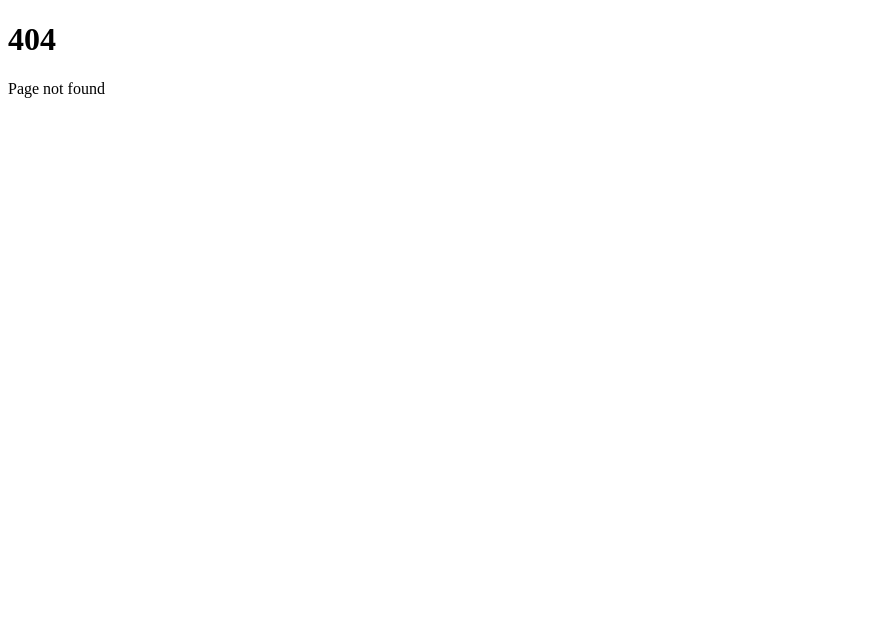
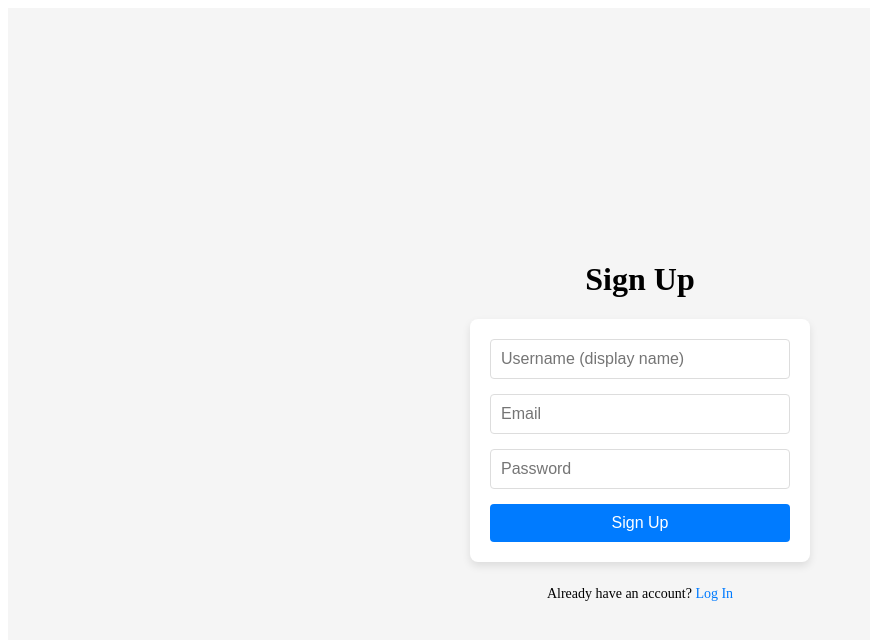
Before and after one commit to mseaman26/intro-to-socket.io, a React (Vite) app in the folder client/: page /signup in a window 1280 px wide. Before the commit this address had no page. Shown: the top 640 px of the page, without its empty margins (0-870 px from the left). Built offline with nearby package versions, Linux system fonts and the light colour scheme.

Commit message:
login and signup pages

```diff
--- /dev/null
+++ b/client/src/components/ProtectedRoute.jsx
@@ -0,0 +1,11 @@
+import { useContext } from 'react';
+import { Navigate } from 'react-router-dom';
+import { AuthContext } from '../utils/authContext'; // Adjust the path if needed
+
+const ProtectedRoute = ({ element }) => {
+  const { user } = useContext(AuthContext);
+
+  return user ? element : <Navigate to="/login" />;
+};
+
+export default ProtectedRoute;
--- a/client/src/pages/Login.jsx
+++ b/client/src/pages/Login.jsx
@@ -1,9 +1,101 @@
+import React, { useState } from 'react';
+import { Link } from 'react-router-dom';
+
 const Login = () => {
+    // State for form fields
+    const [email, setEmail] = useState('');
+    const [password, setPassword] = useState('');
+
+    // Handle form submission
+    const handleSubmit = (e) => {
+        e.preventDefault();
+        // Handle login logic here
+        console.log('Email:', email);
+        console.log('Password:', password);
+    };
+
     return (
-        <div>
+        <div style={styles.container}>
             <h1>Login</h1>
+            <form onSubmit={handleSubmit} style={styles.form}>
+                <input
+                    type="email"
+                    placeholder="Email"
+                    value={email}
+                    onChange={(e) => setEmail(e.target.value)}
+                    style={styles.input}
+                />
+                <input
+                    type="password"
+                    placeholder="Password"
+                    value={password}
+                    onChange={(e) => setPassword(e.target.value)}
+                    style={styles.input}
+                />
+                <button
+                    type="submit"
+                    style={styles.button}
+                    onMouseEnter={e => e.target.style.backgroundColor = styles.buttonHover.backgroundColor}
+                    onMouseLeave={e => e.target.style.backgroundColor = styles.button.backgroundColor}
+                >
+                    Login
+                </button>
+            </form>
+            <div style={styles.linkContainer}>
+                <p>Don't have an account? <Link to="/signup" style={styles.link}>Sign Up</Link></p>
+            </div>
         </div>
     );
 }
 
+// Styles object
+const styles = {
+    container: {
+        display: 'flex',
+        flexDirection: 'column',
+        alignItems: 'center',
+        justifyContent: 'center',
+        height: '100vh',
+        backgroundColor: '#f5f5f5',
+        padding: '20px'
+    },
+    form: {
+        display: 'flex',
+        flexDirection: 'column',
+        width: '300px',
+        backgroundColor: 'white',
+        padding: '20px',
+        borderRadius: '8px',
+        boxShadow: '0 4px 8px rgba(0, 0, 0, 0.1)'
+    },
+    input: {
+        marginBottom: '15px',
+        padding: '10px',
+        fontSize: '16px',
+        borderRadius: '4px',
+        border: '1px solid #ddd'
+    },
+    button: {
+        padding: '10px',
+        fontSize: '16px',
+        color: 'white',
+        backgroundColor: '#007bff',
+        border: 'none',
+        borderRadius: '4px',
+        cursor: 'pointer'
+    },
+    buttonHover: {
+        backgroundColor: '#0056b3'
+    },
+    linkContainer: {
+        marginTop: '10px',
+        textAlign: 'center',
+        fontSize: '14px'
+    },
+    link: {
+        color: '#007bff',
+        textDecoration: 'none'
+    }
+};
+
 export default Login;
--- a/client/src/pages/Signup.jsx
+++ b/client/src/pages/Signup.jsx
@@ -1,9 +1,109 @@
+import React, { useState } from 'react';
+import { Link } from 'react-router-dom';
+
 const Signup = () => {
+    // State for form fields
+    const [username, setUsername] = useState('');
+    const [email, setEmail] = useState('');
+    const [password, setPassword] = useState('');
+
+    // Handle form submission
+    const handleSubmit = (e) => {
+        e.preventDefault();
+        // Handle signup logic here
+        console.log('Email:', email);
+        console.log('Password:', password);
+    };
+
     return (
-        <div>
-        <h1>Signup</h1>
+        <div style={styles.container}>
+            <h1>Sign Up</h1>
+            <form onSubmit={handleSubmit} style={styles.form}>
+                <input
+                    type="text"
+                    placeholder="Username (display name)"
+                    value={username}
+                    onChange={(e) => setUsername(e.target.value)}
+                    style={styles.input}
+                />
+                <input
+                    type="email"
+                    placeholder="Email"
+                    value={email}
+                    onChange={(e) => setEmail(e.target.value)}
+                    style={styles.input}
+                />
+                <input
+                    type="password"
+                    placeholder="Password"
+                    value={password}
+                    onChange={(e) => setPassword(e.target.value)}
+                    style={styles.input}
+                />
+                <button
+                    type="submit"
+                    style={styles.button}
+                    onMouseEnter={e => e.target.style.backgroundColor = styles.buttonHover.backgroundColor}
+                    onMouseLeave={e => e.target.style.backgroundColor = styles.button.backgroundColor}
+                >
+                    Sign Up
+                </button>
+            </form>
+            <div style={styles.linkContainer}>
+                <p>Already have an account? <Link to="/login" style={styles.link}>Log In</Link></p>
+            </div>
         </div>
     );
 }
 
+// Styles object
+const styles = {
+    container: {
+        display: 'flex',
+        flexDirection: 'column',
+        alignItems: 'center',
+        justifyContent: 'center',
+        height: '100vh',
+        backgroundColor: '#f5f5f5',
+        padding: '20px'
+    },
+    form: {
+        display: 'flex',
+        flexDirection: 'column',
+        width: '300px',
+        backgroundColor: 'white',
+        padding: '20px',
+        borderRadius: '8px',
+        boxShadow: '0 4px 8px rgba(0, 0, 0, 0.1)'
+    },
+    input: {
+        marginBottom: '15px',
+        padding: '10px',
+        fontSize: '16px',
+        borderRadius: '4px',
+        border: '1px solid #ddd'
+    },
+    button: {
+        padding: '10px',
+        fontSize: '16px',
+        color: 'white',
+        backgroundColor: '#007bff',
+        border: 'none',
+        borderRadius: '4px',
+        cursor: 'pointer'
+    },
+    buttonHover: {
+        backgroundColor: '#0056b3'
+    },
+    linkContainer: {
+        marginTop: '10px',
+        textAlign: 'center',
+        fontSize: '14px'
+    },
+    link: {
+        color: '#007bff',
+        textDecoration: 'none'
+    }
+};
+
 export default Signup;
```
Also changed, not shown: client/src/main.jsx (+12 -1 lines).
